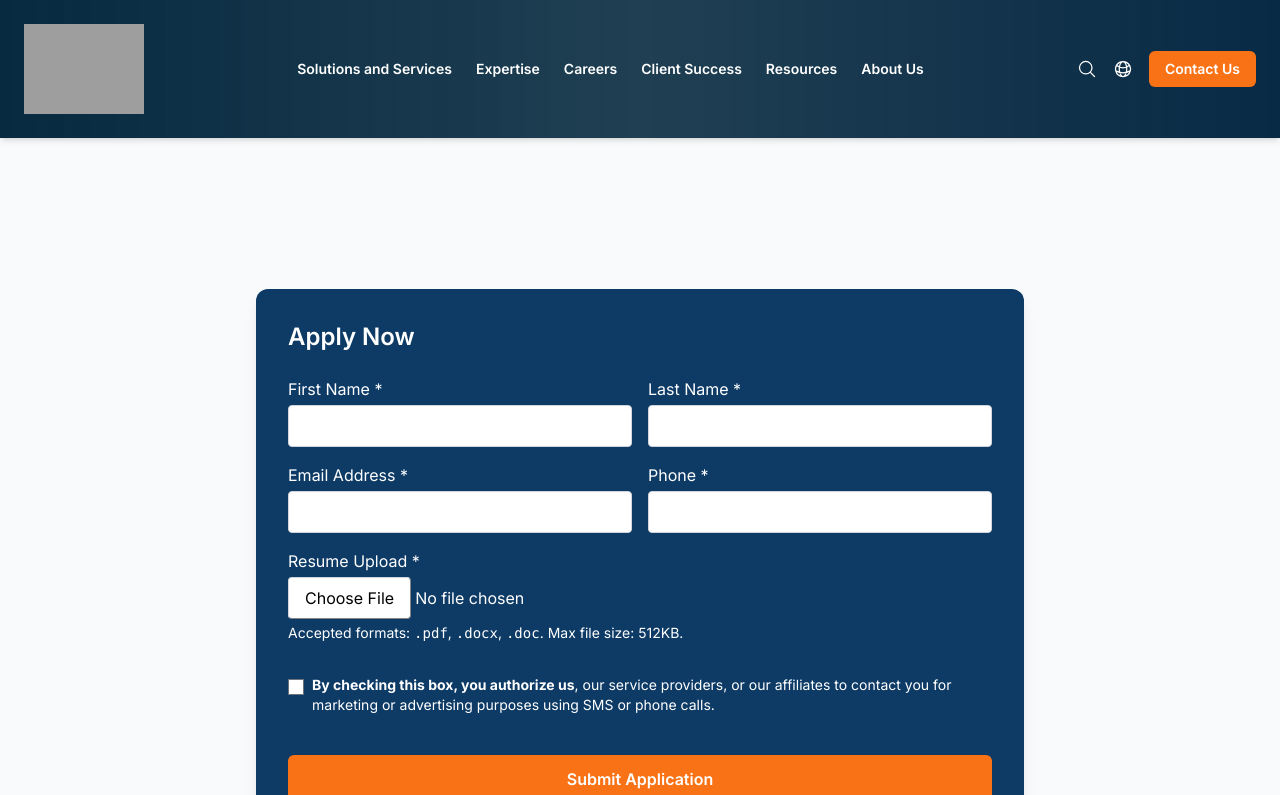
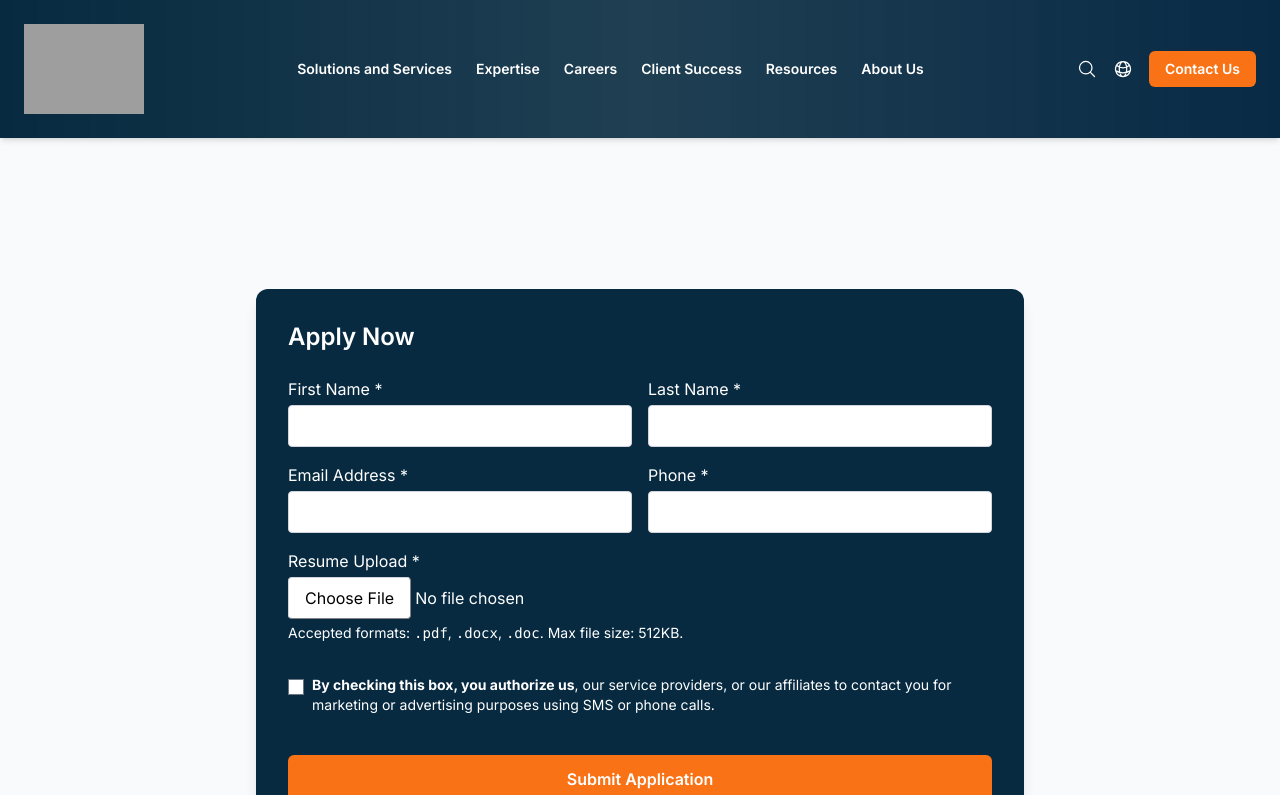
Before and after one commit to BigMoves199x/LKB, a Next.js app: page /apply in a window 1280 px wide. Shown: the top 795 px of the page. Built offline with nearby package versions, Linux system fonts and the light colour scheme; grey boxes are pictures that could not be loaded; a web font is replaced by a local one.

Commit message:
changed my apply ui color

```diff
--- a/app/ui/applicant-form.tsx
+++ b/app/ui/applicant-form.tsx
@@ -68,7 +68,7 @@ export default function ApplicantForm() {
 
   return (
     <div className="min-h-screen flex items-center justify-center bg-transparent p-4">
-      <div className="bg-[#0D3B66] text-white rounded-xl shadow-lg p-8 w-full max-w-3xl">
+      <div className="bg-[#072a40] text-white rounded-xl shadow-lg p-8 w-full max-w-3xl">
         <h2 className="text-2xl font-semibold mb-6">Apply Now</h2>
         <form onSubmit={handleSubmit} className="grid grid-cols-1 md:grid-cols-2 gap-4 text-black">
           <div>
```
